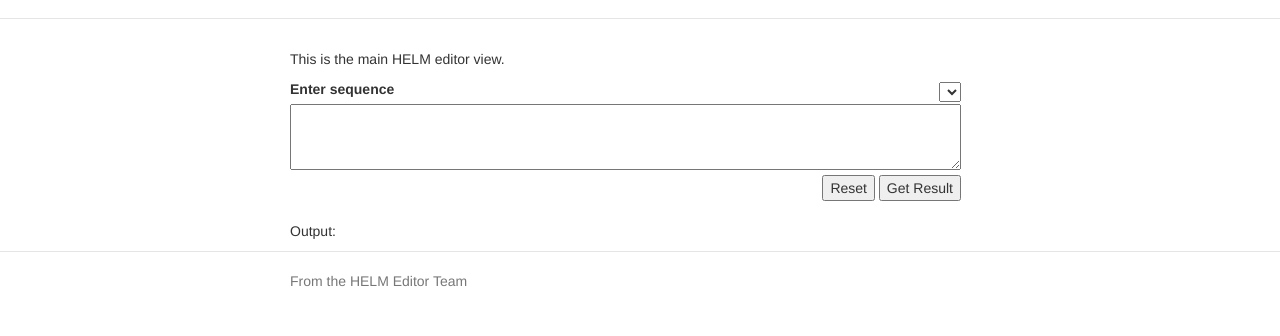
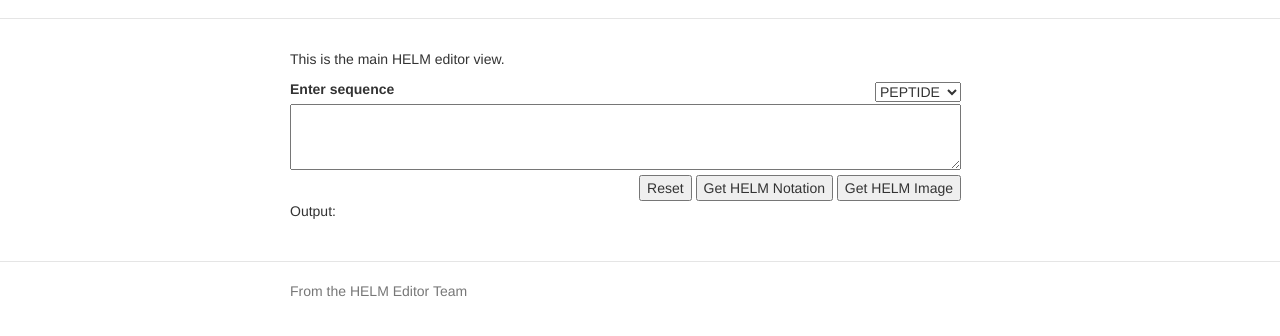
Before and after one commit to CSCIE-599/HELM-Editor-UI, a website: page app/index.html in a window 1280 px wide. Shown: the part 54-390 px from the top of the page. Drawn offline with nearby package versions, Linux system fonts and the light colour scheme; some packages are replaced by stand-ins of ours; files that its build step writes are made by us from their sources.

Commit message:
Update main.html
Updates to prototype code to sync up with the updated Factory logic in main.js

```diff
--- a/app/views/main.html
+++ b/app/views/main.html
@@ -1,5 +1,4 @@
 <p>This is the main HELM editor view.</p>
-
 <div ng-controller="MainCtrl">
   	<div>
 	  <form>
@@ -7,23 +6,23 @@
 	      <tr>
 	        <td rowspan="3"></td>
 	        <td><label>Enter sequence</label></td> <td align="right">
-	        <select ng-model="seletedOption"
-	        	ng-options="option as option.label for option in monomerTypes">
+	        <select ng-model="polymerType"
+	        	ng-options="option as option.label for option in polyTypes">
 	        </select></td>
 	      </tr>
 	      <tr>
-	        <td colspan="2"><textarea ng-model="input" id="input" name="Query" cols="80" rows="3"></textarea></td>
+	        <td colspan="2"><textarea ng-model="inputSequence" id="input" name="Query" cols="80" rows="3"></textarea></td>
 	      </tr>
-	      <tr><td align="right" colspan="2" > <input id="reset" type="reset" value="Reset"/>
-	      <button ng-click="getResult()">Get Result</button>
-	          </td></tr>
-	          <tr><td colspan="3" align="center"><div id="outputcontainer">
-	            <label><output id="output"></output> </label></div></td>
-	      </tr>
+	      <tr><td align="right" colspan="2" >
+	      	<input id="reset" type="reset" value="Reset"/>
+			<button ng-click="getHelmNotation(polymerType, inputSequence)">Get HELM Notation</button>
+			<button ng-click="getHelmImage(inputSequence)">Get HELM Image</button>
+			</td></tr>
 	    </table>
 	    </form>
 	  </div>
 	<div>
 		<p>Output: {{result.HELMNotation}}</p>
+		<p><img ng-src="{{result}}"/></p>
 	</div>
 </div>
```
